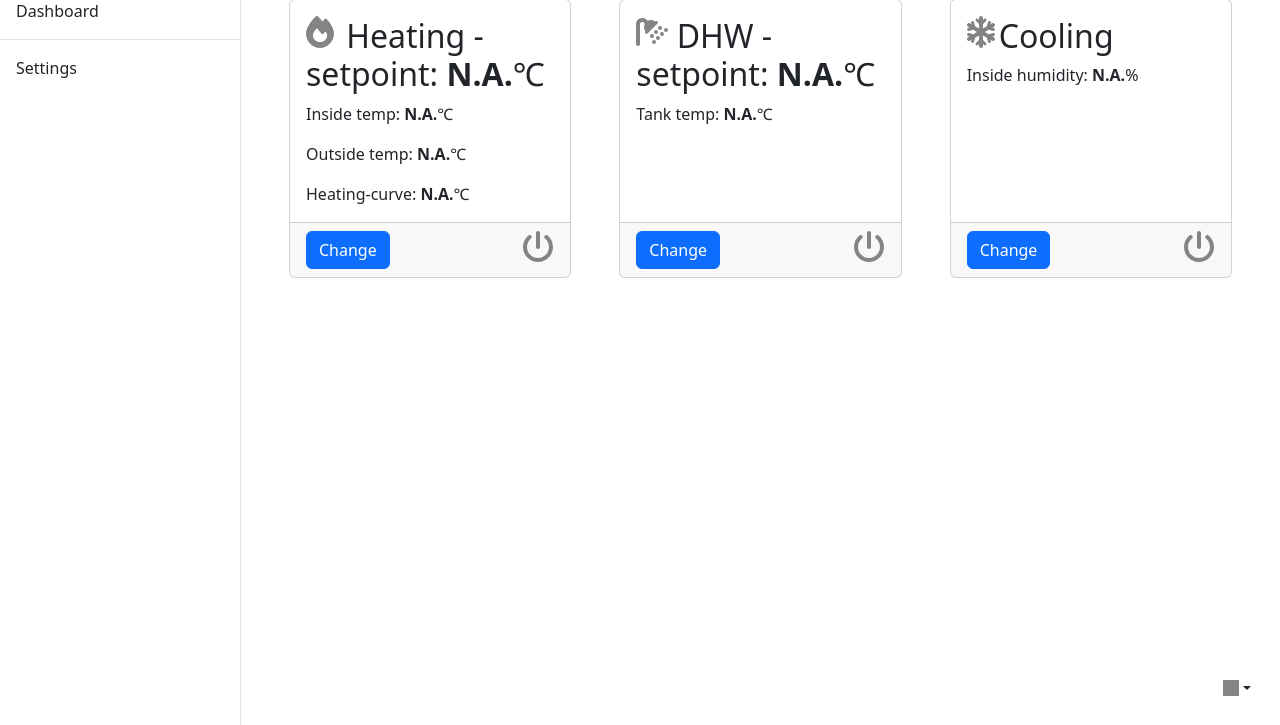
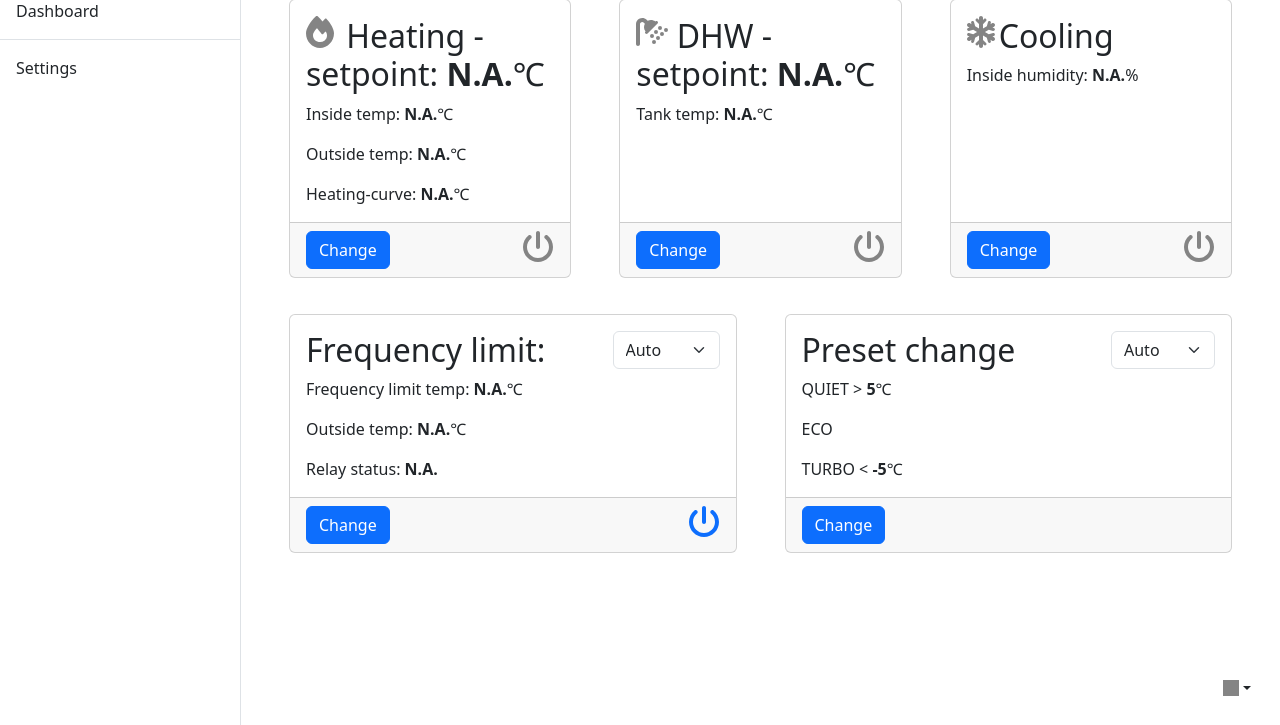
Before and after one commit to ktostam/HaierPi, a Flask app: template templates/index.html in a window 1280 px wide. Shown: the part 75-800 px from the top of the page. Run offline with Flask 2, Linux system fonts and the light colour scheme; the template is opened without the code that fills it, so the values that code supplies are empty; parts of the project's set-up code (start-up, migrations or seed data) failed here and were passed over; some libraries are stand-ins or nearby versions.

Commit message:
initial change - not working

```diff
--- a/main.py
+++ b/main.py
@@ -20,7 +20,7 @@ import signal
 import json
 import time
 
-version="1.32"
+version="DEV"
 welcome="\n┌────────────────────────────────────────┐\n│              "+colored("!!!Warning!!!", "red", attrs=['bold','blink'])+colored("             │\n│      This script is experimental       │\n│                                        │\n│ Products are provided strictly \"as-is\" │\n│ without any other warranty or guaranty │\n│              of any kind.              │\n└────────────────────────────────────────┘\n","yellow", attrs=['bold'])
 config = configparser.ConfigParser()
 config.read('config.ini')
--- a/templates/base.html
+++ b/templates/base.html
@@ -151,10 +151,9 @@
                     </div>
                 </nav>
                 <!-- Page content-->
-		        <div class="container-fluid px-lg-5 py-lg-3">
+
                         {% block page_body %}
                         {% endblock %}
-	            </div>
             </div>
         </div>
         <div class="dropdown position-fixed bottom-0 end-0 mb-3 me-3 bd-mode-toggle">
--- a/templates/index.html
+++ b/templates/index.html
@@ -208,7 +208,8 @@
         setInterval(getdata, 2000);
 	</script>
         {% endblock %}
-                    {% block page_body %}
+{% block page_body %}
+                <div class="container-fluid px-lg-5 py-lg-3">
 		            <div class="row gx-4 gx-lg-5">
                         <div class="col-md-4 mb-1">
                             <div class="card h-100">
@@ -247,4 +248,68 @@
                             </div>
                         </div>
                     </div>
-                    {% endblock %}
+                </div>
+                <div class="container-fluid px-lg-5 py-lg-3">
+                    <div class="row gx-4 gx-lg-5">
+                        <div class="col-md-6 mb-1">
+                            <div class="card h-100">
+                                <div class="card-body">
+                                    <div class="row">
+                                        <div class="col">
+                                            <h2 class="card-title">Frequency limit:</h2>
+                                        </div>
+                                        <div class="col-auto">
+                                            <div class="custom-control custom-switch">
+                                                <form method="POST">
+                                                    <select class="form-select" aria-label="heatingcurve" name="SETTINGS$heatingcurve" value="auto">
+                                                        <option value="auto" selected="">Auto</option>
+                                                        <option value="manual">Manual</option>
+                                                    </select>
+                                                    <span class="custom-control-label"></span>
+                                                </form>
+                                            </div>
+                                        </div>
+                                    </div>
+                                    <p class="card-text">Frequency limit temp: <b id="ltemp">N.A.</b>℃</p>
+                                    <p class="card-text">Outside temp: <b id="outtemp">N.A.</b>℃</p>
+                                    <p class="card-text">Relay status: <b id="flrelay">N.A.</b></p>
+                                </div>
+                                <div class="card-footer">
+                                    <a class="btn btn-primary btn-lm float-sm-start" id="heat" onclick="tempchange('heat', '0')" href="#!">Change</a>
+                                    <a class="float-sm-end" id="pch" onclick="statechange('pch','off')" href="#"><i id="heatpower" class="iconpower iconon"></i></a>
+                                </div>
+                            </div>
+                        </div>
+                        <div class="col-md-6 mb-1">
+                            <div class="card h-100">
+                                <div class="card-body">
+                                    <div class="row">
+                                        <div class="col">
+                                            <h2 class="card-title">Preset change</h2>
+                                        </div>
+                                        <div class="col-auto">
+                                            <div class="custom-control custom-switch">
+                                                <form method="POST">
+                                                    <select class="form-select" aria-label="heatingcurve" name="SETTINGS$heatingcurve" value="auto">
+                                                        <option value="auto" selected="">Auto</option>
+                                                        <option value="manual">QUIET</option>
+                                                        <option value="manual">ECO</option>
+                                                        <option value="manual">TURBO</option>
+                                                    </select>
+                                                    <span class="custom-control-label"></span>
+                                                </form>
+                                            </div>
+                                        </div>
+                                    </div>
+                                    <p class="card-text">QUIET &gt; <b id="ttemp">5</b>℃</p>
+                                    <p class="card-text">ECO </p>
+                                    <p class="card-text">TURBO &lt; <b id="ttemp">-5</b>℃</p>
+                                </div>
+                                <div class="card-footer">
+                                    <a class="btn btn-primary btn-lm float-sm-start" id="dhw" onclick="tempchange('dhw', '1')" href="#!">Change</a>
+                                </div>
+                            </div>
+                        </div>
+                    </div>
+                </div>
+{% endblock %}
```
